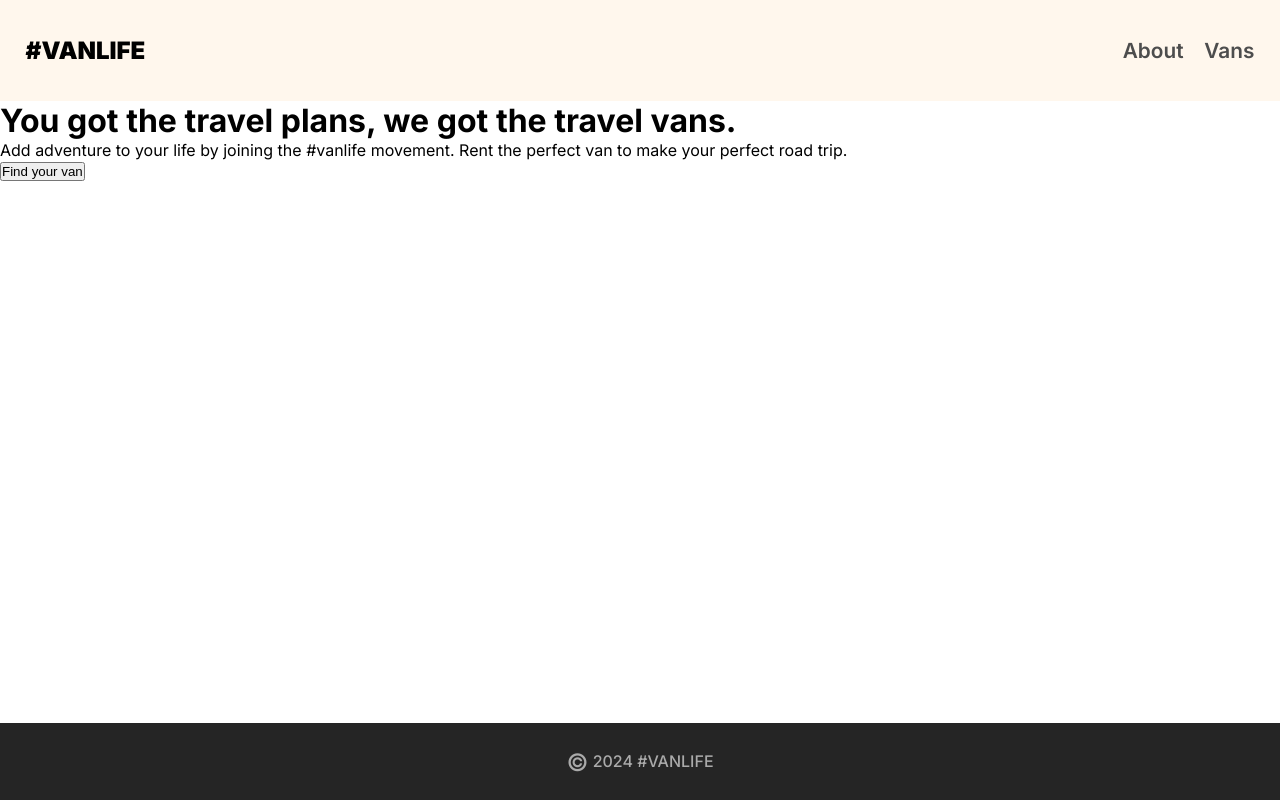
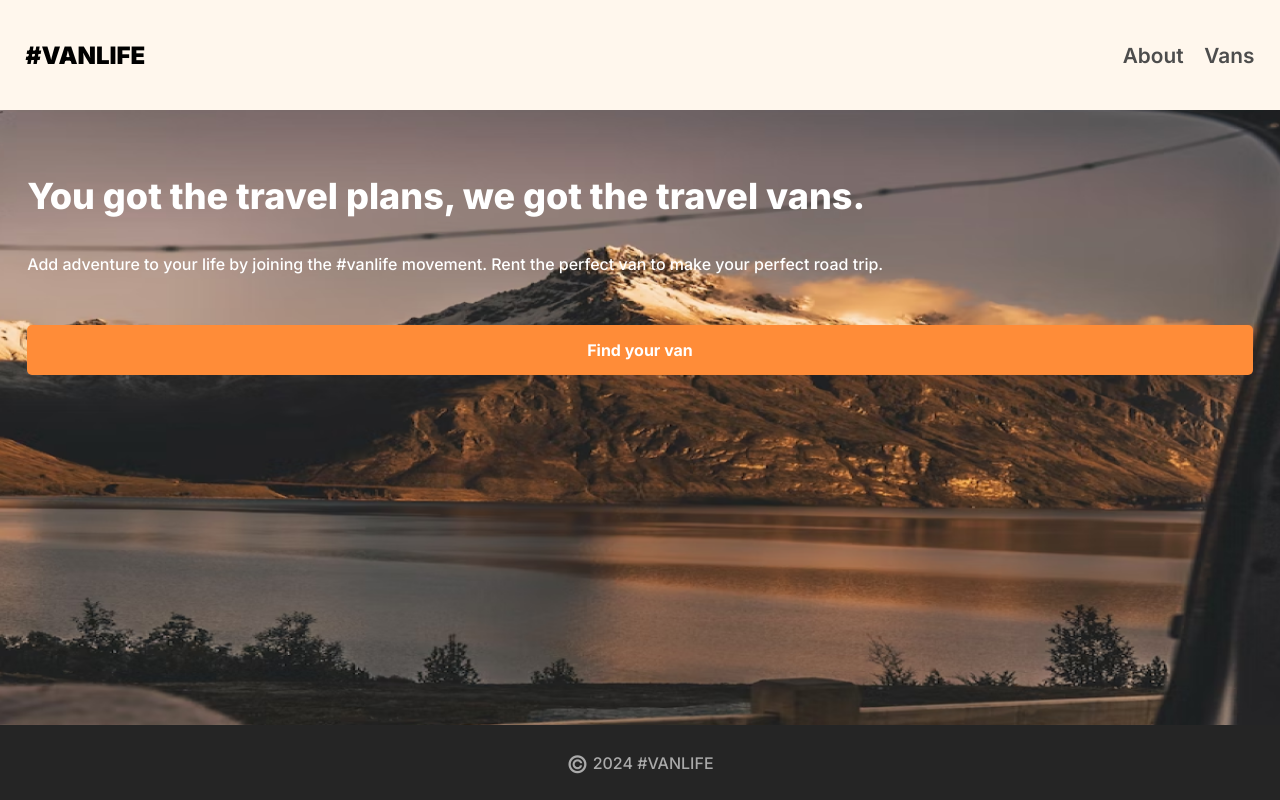
Before and after one commit to JSAssassin/VanLife, a React (Vite) app: page / in a window 1280 px wide. Built offline with nearby package versions, Linux system fonts and the light colour scheme.

Commit message:
Add styles for `Home` page.

```diff
--- a/src/pages/Footer.css
+++ b/src/pages/Footer.css
@@ -1,9 +1,11 @@
 :root {
     --FOOTER-BGCOLOR: #252525;
     --FOOTER-FONTCOLOR: #AAAAAA;
+    --FOOTER-HEIGHT: 75px;
 }
 
 .footer {
+    height: var(--FOOTER-HEIGHT);
     background: var(--FOOTER-BGCOLOR);
     color: var(--FOOTER-FONTCOLOR);
     text-align: center;
--- /dev/null
+++ b/src/pages/Home.css
@@ -0,0 +1,40 @@
+:root {
+    --HOME-BG-IMG: url('../assets//home-cover.png');
+    --HOME-FONTCOLOR: #FFFFFF;
+    --HOME-BUTTON-BGCOLOR: #FF8C38;
+}
+
+.home {
+    background-image: var(--HOME-BG-IMG);
+    background-size: cover;
+    background-position: center;
+    background-repeat: no-repeat;
+    color: var(--HOME-FONTCOLOR);
+    height: calc(100vh - (var(--NAVBAR-HEIGHT) + var(--FOOTER-HEIGHT)));
+    padding: 4em 1.7em 3.2em 1.7em;
+}
+
+.home__content h1 {
+    font-weight: 800;
+    font-size: 2.25rem;
+    margin-bottom: 1em;
+}
+
+.home__content p {
+    font-weight: 500;
+    font-size: 1rem;
+    margin-bottom: 3.2em;
+}
+
+.home__button {
+    font-size: 1rem;
+    font-weight: 700;
+    text-align: center;
+    font-family: inherit;
+    color: inherit;
+    background: var(--HOME-BUTTON-BGCOLOR);
+    border: none;
+    width: 100%;
+    height: 50px;
+    border-radius: 5px;
+}
--- a/src/pages/Home.jsx
+++ b/src/pages/Home.jsx
@@ -1,3 +1,5 @@
+import './Home.css';
+
 export default function Home() {
     return (
         <main className="home">
@@ -7,13 +9,13 @@ export default function Home() {
                     Add adventure to your life by joining the #vanlife movement.
                     Rent the perfect van to make your perfect road trip.
                 </p>
+                <button
+                    className="home__button"
+                    aria-label="Find your ideal van for your road trip"
+                >
+                    Find your van
+                </button>
             </header>
-            <button
-                className="home__button"
-                aria-label="Find your ideal van for your road trip"
-            >
-                Find your van
-            </button>
         </main>
     );
 }
--- a/src/pages/Navbar.css
+++ b/src/pages/Navbar.css
@@ -2,9 +2,11 @@
     --NAVBAR-BGCOLOR: #FFF7ED;
     --NAVBAR-FONTCOLOR: #000000;
     --NAVITEMS-RIGHT-FONTCOLOR: #4D4D4D;
+    --NAVBAR-HEIGHT: 110px;
 }
 
 .navbar {
+    height: var(--NAVBAR-HEIGHT);
     display: flex;
     justify-content: space-between;
     align-items: center;
```
